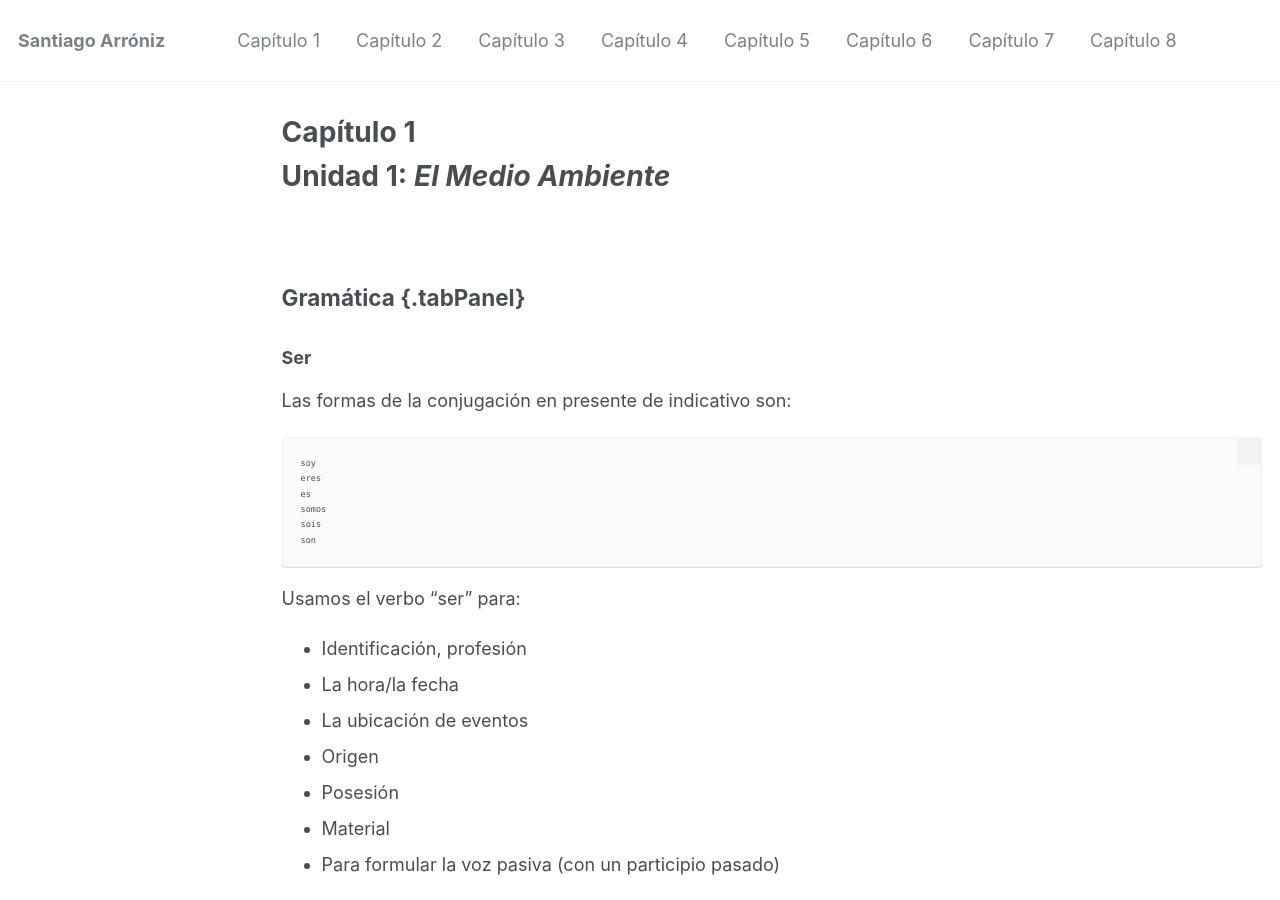
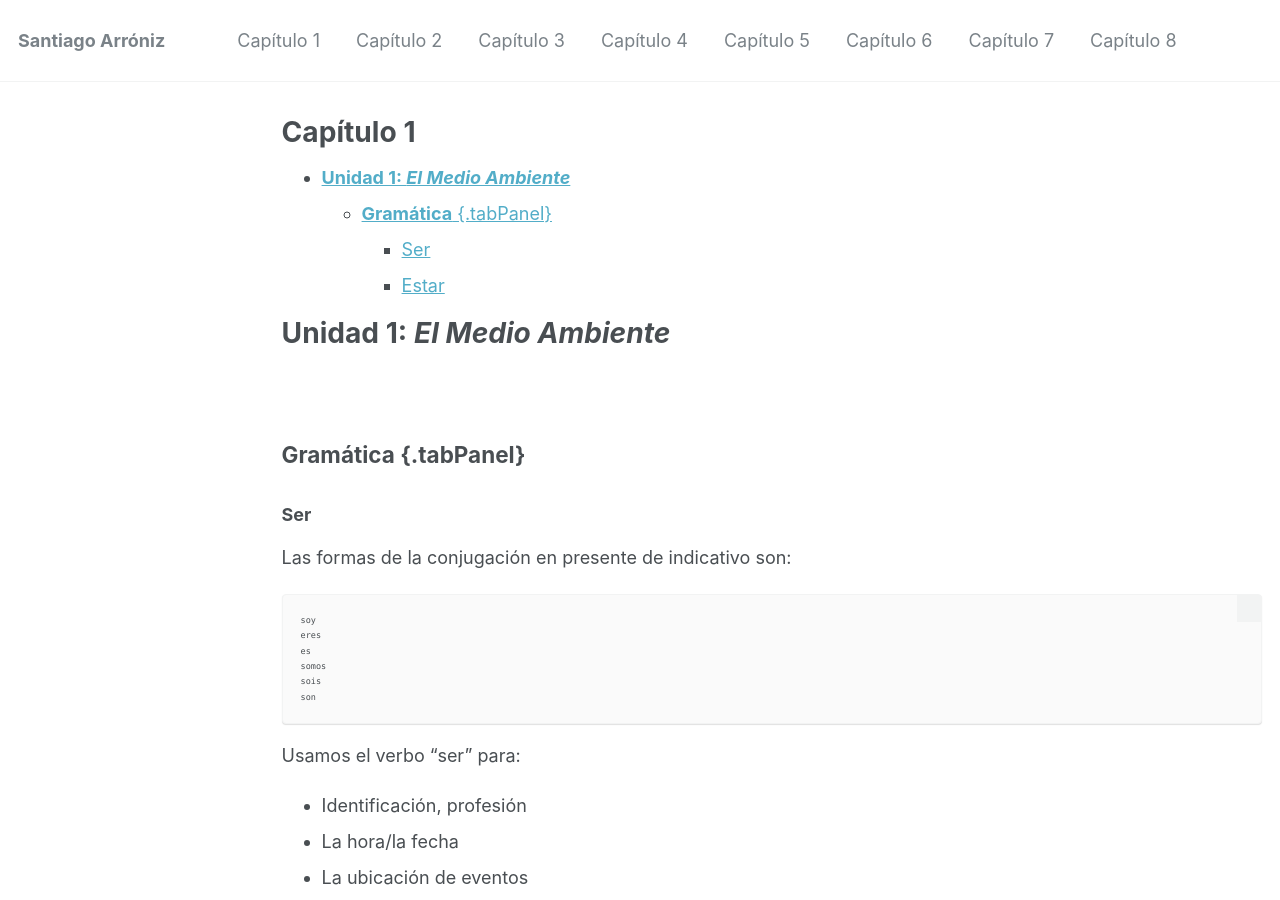
Before and after one commit to caroalyse/caroalyse.github.io, a Jekyll site: the page built from _pages/capitulo1.md, in a window 1280 px wide and 900 px high. Built offline with Jekyll 4.4.1, drawn with Linux system fonts in a browser that asks for light colours.

Commit message:
Update capitulo1.md

```diff
--- a/_pages/capitulo1.md
+++ b/_pages/capitulo1.md
@@ -8,6 +8,11 @@ output:
     toc_float: TRUE
     code_folding: hide
 ---
+
+- [**Unidad 1: _El Medio Ambiente_**](#--unidad-1---el-medio-ambiente---)
+  * [**Gramática** {.tabPanel}](#--gram-tica----tabpanel-)
+    + [Ser](#ser)
+    + [Estar](#estar)
 
 # **Unidad 1: _El Medio Ambiente_**
 
```
